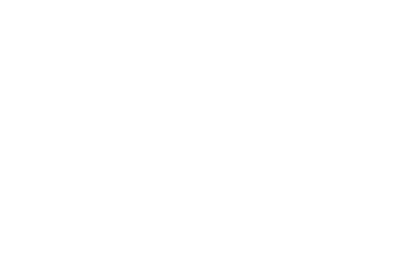
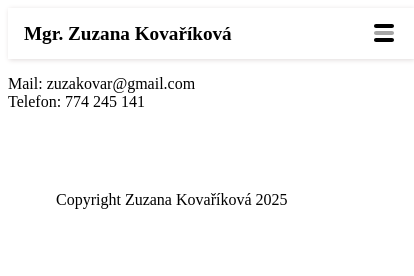
Before and after one commit to cip9sek/CHS-WhiteFangOfWaterfield, a plain HTML site: page kontakt.html in a window 390 px wide. Shown: the whole page, 414 px wide, since content can reach past the window. Drawn offline with Linux system fonts and the light colour scheme.

Commit message:
smol changes

```diff
--- a/kontakt.html
+++ b/kontakt.html
@@ -3,9 +3,44 @@
 <head>
     <meta charset="UTF-8">
     <meta name="viewport" content="width=device-width, initial-scale=1.0">
-    <title>Document</title>
+    <link rel="stylesheet" href="css/headerIndex.css" />
+    <link rel="stylesheet" href="css/footer.css">
+    <title>Zuzana Kovarikova - Kontakt</title>
 </head>
 <body>
+    <header>
+        <a href="index.html">
+            <h1 id="title">Mgr. Zuzana Kovaříková</h1>
+        </a>
 
+        <svg xmlns="http://www.w3.org/2000/svg" id="menuSVG" aria-label="menu">
+            <path d="M20,7H4C2.9,7,2,6.1,2,5s0.9-2,2-2h16c1.1,0,2,0.9,2,2S21.1,7,20,7z"></path>
+            <path d="M20,21H4c-1.1,0-2-0.9-2-2s0.9-2,2-2h16c1.1,0,2,0.9,2,2S21.1,21,20,21z"></path>
+            <path d="M20,14H4c-1.1,0-2-0.9-2-2s0.9-2,2-2h16c1.1,0,2,0.9,2,2S21.1,14,20,14z" opacity=".35"></path>
+            <rect class="menuBtn" x="0" y="0" width="25" height="25" onclick="toggleMenu()" />
+        </svg>
+
+        <script src="js/menuFunction.js" defer></script>
+        <!-- defer means that the script will be downloaded
+        and not executet straight after loading the site -->
+
+        <nav id="dropdownMenu">
+            <a href="">Psychologické poradentsví</a>
+            <a href="">Pletení košíků</a>
+            <a href="htmlCHS/CHS.html">Chovná stanice White Fang of Waterfield</a>
+            <a href="kontakt.html">Kontakt</a>
+        </nav>
+    </header>
+
+    <p>
+        Mail: zuzakovar@gmail.com
+        <br>
+       Telefon: 774 245 141
+    </p>
+
+
+    <footer>
+        <p>Copyright Zuzana Kovaříková 2025</p>
+    </footer>
 </body>
 </html>
```
